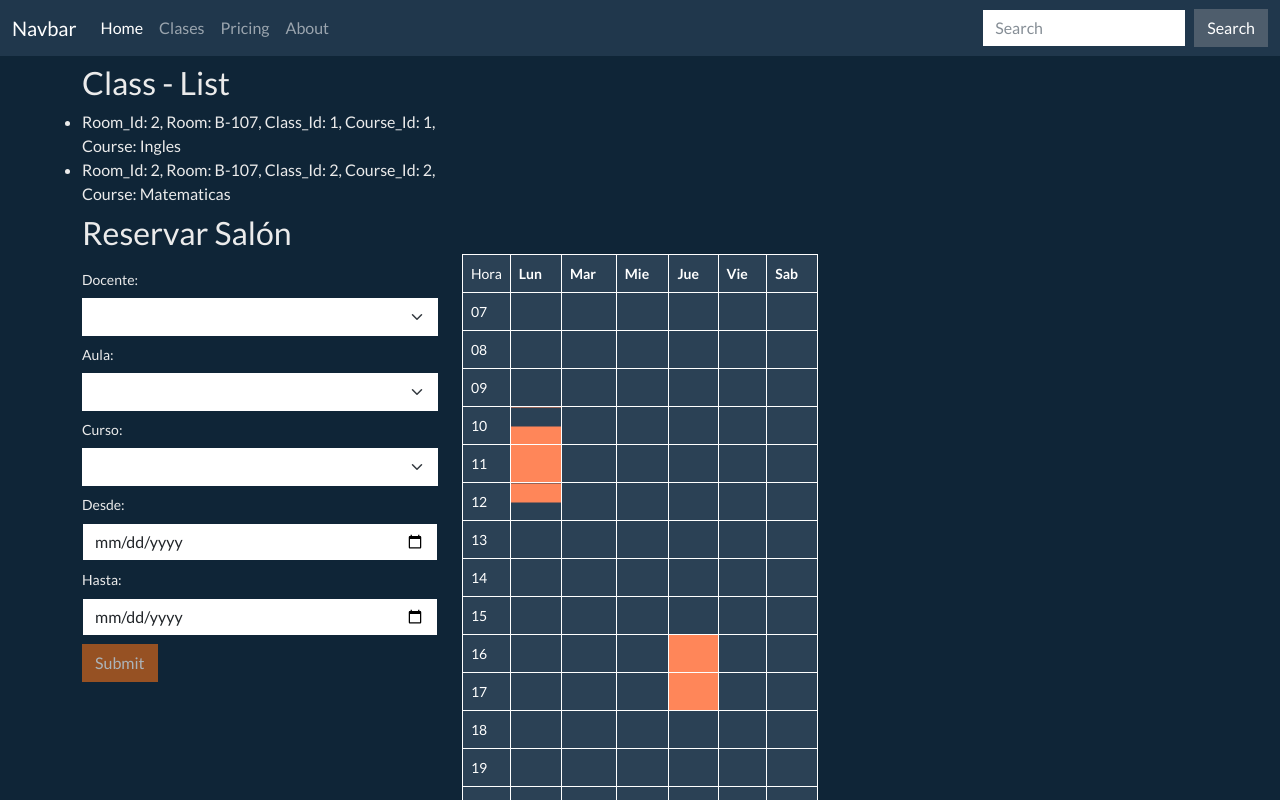
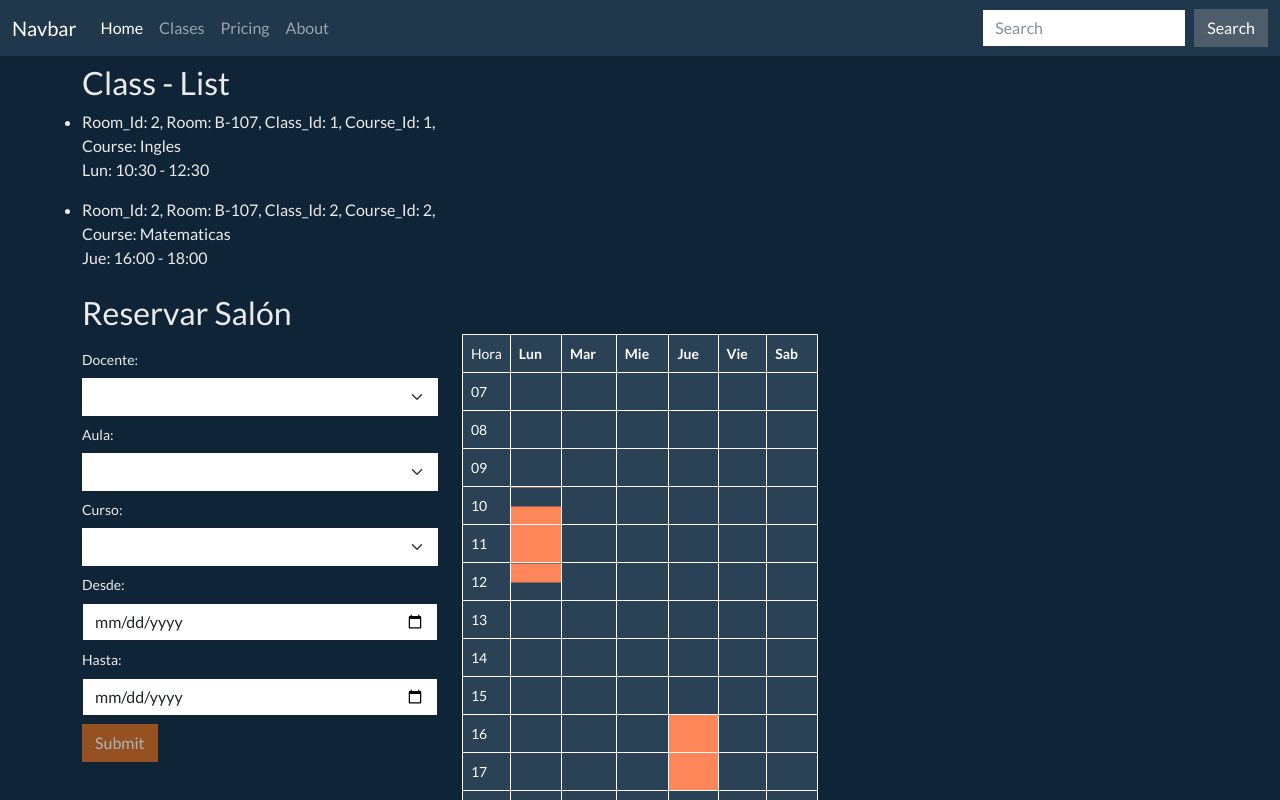
Before and after one commit to santiagovelezsuarez/classScheduling, an Angular app: page /class-list in a window 1280 px wide. Shown: the top 800 px of the page. Built offline with nearby package versions, Linux system fonts and the light colour scheme.

Commit message:
classDay to Session

```diff
--- a/src/app/components/class-list/class-list.component.html
+++ b/src/app/components/class-list/class-list.component.html
@@ -2,7 +2,8 @@
   <h2>Class - List</h2>
   <ul class="list-group">
     <li *ngFor="let class of classes">
-      Room_Id: {{ class.room_id }}, Room: {{ class.room.name }},  Class_Id: {{ class.id }}, Course_Id: {{ class.course_id }}, Course: {{ class.course?.name }}
+      Room_Id: {{ class.room_id }}, Room: {{ class.room?.name }},  Class_Id: {{ class.id }}, Course_Id: {{ class.course_id }}, Course: {{ class.course?.name }}
+      <p *ngFor="let session of class.class_days">{{ session.day }}: {{ session.start_time }} - {{ session.end_time }}</p>
     </li>
   </ul>
 </div>
--- a/src/app/components/schedule/schedule.component.ts
+++ b/src/app/components/schedule/schedule.component.ts
@@ -36,11 +36,16 @@ export class ScheduleComponent implements OnInit {
 
   timeToSched(day,time)
   {
-    if(this.sched[time][day]==1 && this.sched[time-1][day])
+    let atime = time -1;
+    if(atime<0)
+    {
+      atime = 0;
+    }
+    if(this.sched[time][day]==1 && this.sched[atime][day])
     {
       this.sched[time][day]=0.5;
     }
-    else if(this.sched[time][day]==1 && !this.sched[time-1][day])
+    else if(this.sched[time][day]==1 && !this.sched[atime][day])
     {
       this.sched[time][day]=0.55;
     }
--- a/src/app/services/class.service.ts
+++ b/src/app/services/class.service.ts
@@ -45,7 +45,9 @@ export class ClassService {
     }
   ];
 
-  constructor(private httpClient: HttpClient) { }
+  constructor(
+    private httpClient: HttpClient
+  ) { }
 
   createClass(_class: Class):Observable<Number>
   {
```
